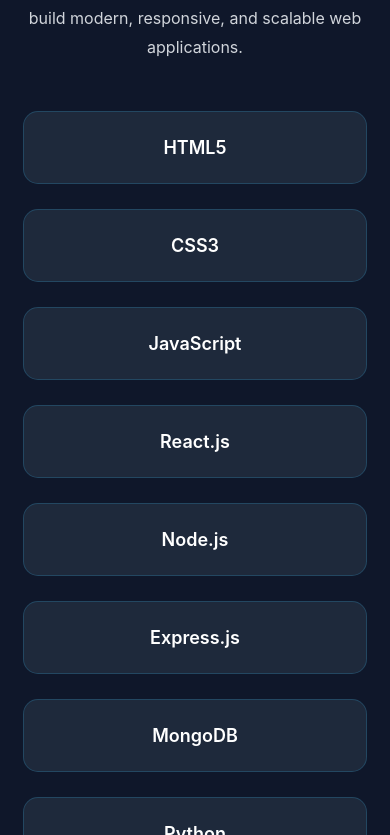
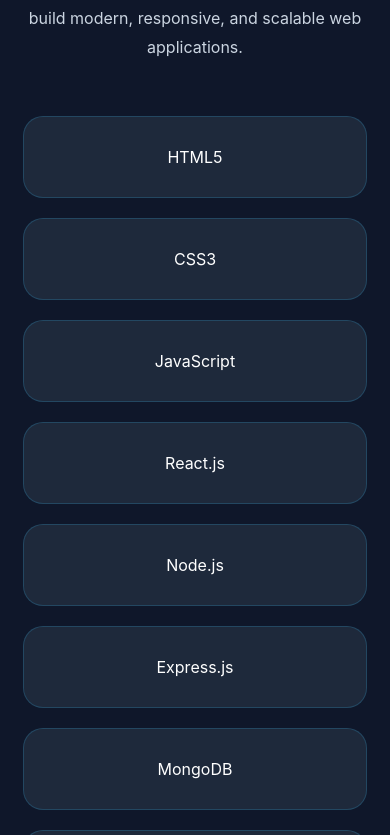
Before and after one commit to rakshu112003/rakshitha-portfolio, a React (Create React App) app: page / in a window 390 px wide. Shown: the part 3669-4504 px from the top of the page. Built offline with nearby package versions, Linux system fonts and the light colour scheme.

Commit message:
Update Skills.css

```diff
--- a/src/components/Skills.css
+++ b/src/components/Skills.css
@@ -1,70 +1,195 @@
-/* Skills Section */
+/* =====================
+   Skills Section
+===================== */
+
 
 .skills {
-  background: #0f172a;
-  color: white;
-  padding: 100px 8%;
+
+background:#0f172a;
+
+color:white;
+
+padding:100px 8%;
+
 }
 
-.skills-container {
-  max-width: 1200px;
-  margin: auto;
+
+
+.skills-container{
+
+max-width:1200px;
+
+margin:auto;
+
 }
 
-.section-title {
-  text-align: center;
-  font-size: 42px;
-  color: #38bdf8;
-  margin-bottom: 20px;
+
+
+.section-title{
+
+text-align:center;
+
+font-size:45px;
+
+color:#38bdf8;
+
+margin-bottom:25px;
+
+font-weight:800;
+
 }
 
-.skills-description {
-  text-align: center;
-  color: #d1d5db;
-  font-size: 18px;
-  max-width: 850px;
-  margin: auto;
-  margin-bottom: 50px;
-  line-height: 1.8;
+
+
+.skills-description{
+
+text-align:center;
+
+max-width:850px;
+
+margin:auto;
+
+margin-bottom:55px;
+
+font-size:18px;
+
+line-height:1.8;
+
+color:#cbd5e1;
+
 }
 
-.skills-grid {
-  display: grid;
-  grid-template-columns: repeat(auto-fit, minmax(180px, 1fr));
-  gap: 25px;
+
+
+/* Skills Grid */
+
+
+.skills-grid{
+
+display:grid;
+
+grid-template-columns:
+repeat(auto-fit,minmax(200px,1fr));
+
+gap:30px;
+
 }
 
-.skill-card {
-  background: #1e293b;
-  padding: 25px;
-  text-align: center;
-  border-radius: 15px;
-  font-size: 18px;
-  font-weight: 600;
-  border: 1px solid rgba(56, 189, 248, 0.2);
-  transition: all 0.3s ease;
-  cursor: pointer;
+
+
+/* Skill Card */
+
+
+.skill-card{
+
+background:#1e293b;
+
+padding:35px 20px;
+
+border-radius:20px;
+
+text-align:center;
+
+border:1px solid rgba(56,189,248,.2);
+
+transition:.4s;
+
+cursor:pointer;
+
 }
 
-.skill-card:hover {
-  transform: translateY(-8px) scale(1.05);
-  background: #38bdf8;
-  color: #0f172a;
-  box-shadow: 0 10px 25px rgba(56, 189, 248, 0.4);
+
+
+.skill-card:hover{
+
+transform:translateY(-12px);
+
+box-shadow:
+
+0 15px 35px rgba(56,189,248,.3);
+
+border-color:#38bdf8;
+
 }
 
-@media (max-width:768px){
+
+
+/* Icon */
+
+
+.skill-icon{
+
+font-size:45px;
+
+color:#38bdf8;
+
+margin-bottom:20px;
+
+transition:.3s;
+
+}
+
+
+
+.skill-card:hover .skill-icon{
+
+transform:scale(1.2);
+
+color:white;
+
+}
+
+
+
+.skill-card h3{
+
+font-size:20px;
+
+color:#e2e8f0;
+
+}
+
+
+
+/* Mobile */
+
+
+@media(max-width:768px){
+
 
 .skills{
+
 padding:80px 6%;
+
 }
 
+
 .section-title{
-    font-size:34px;
+
+font-size:35px;
+
 }
 
+
 .skills-description{
+
 font-size:16px;
+
 }
 
+
+.skills-grid{
+
+gap:20px;
+
 }
+
+
+.skill-card{
+
+padding:30px 15px;
+
+}
+
+
+}
```
Lines whose indentation alone changed are shown as unchanged.
